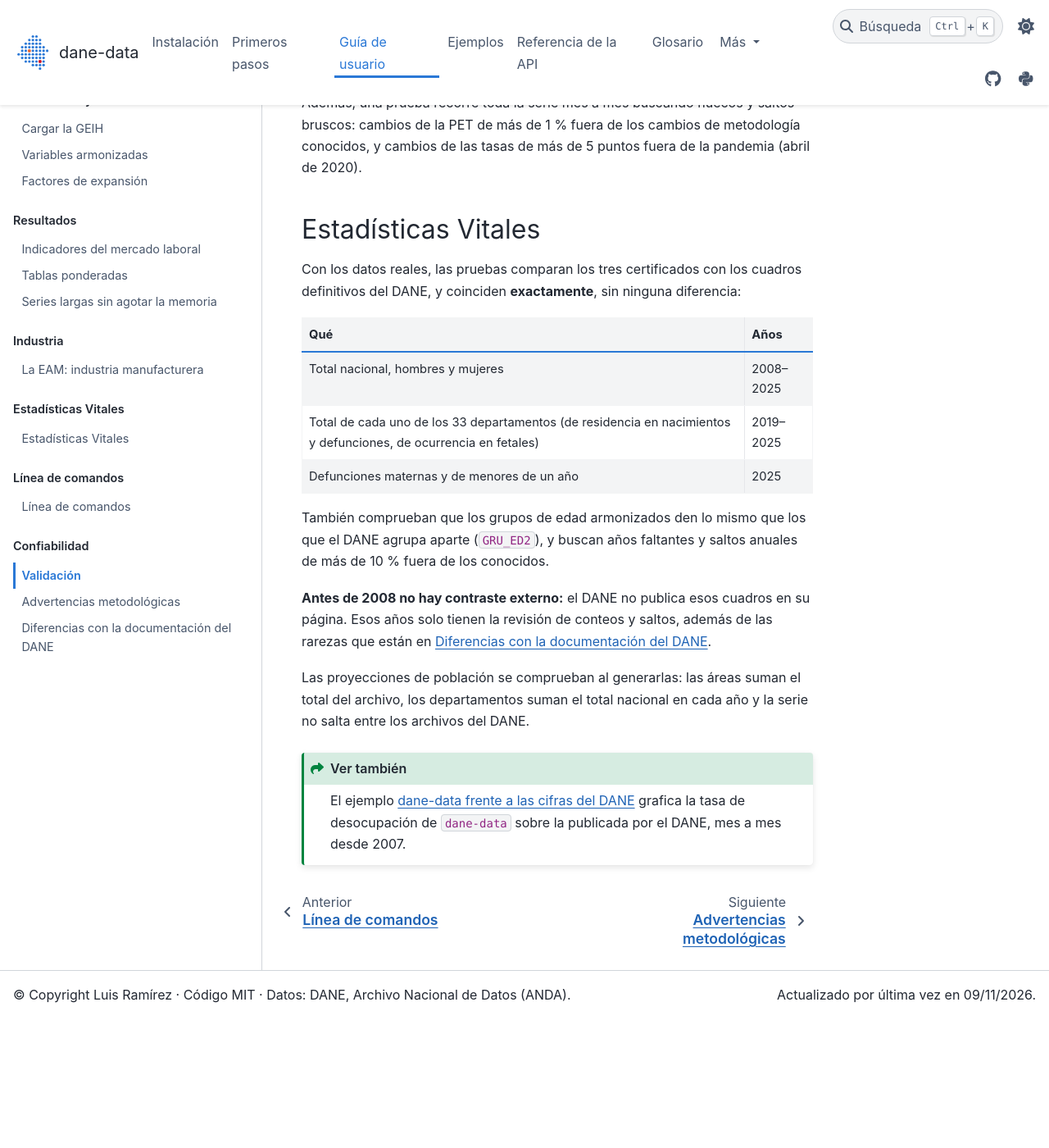
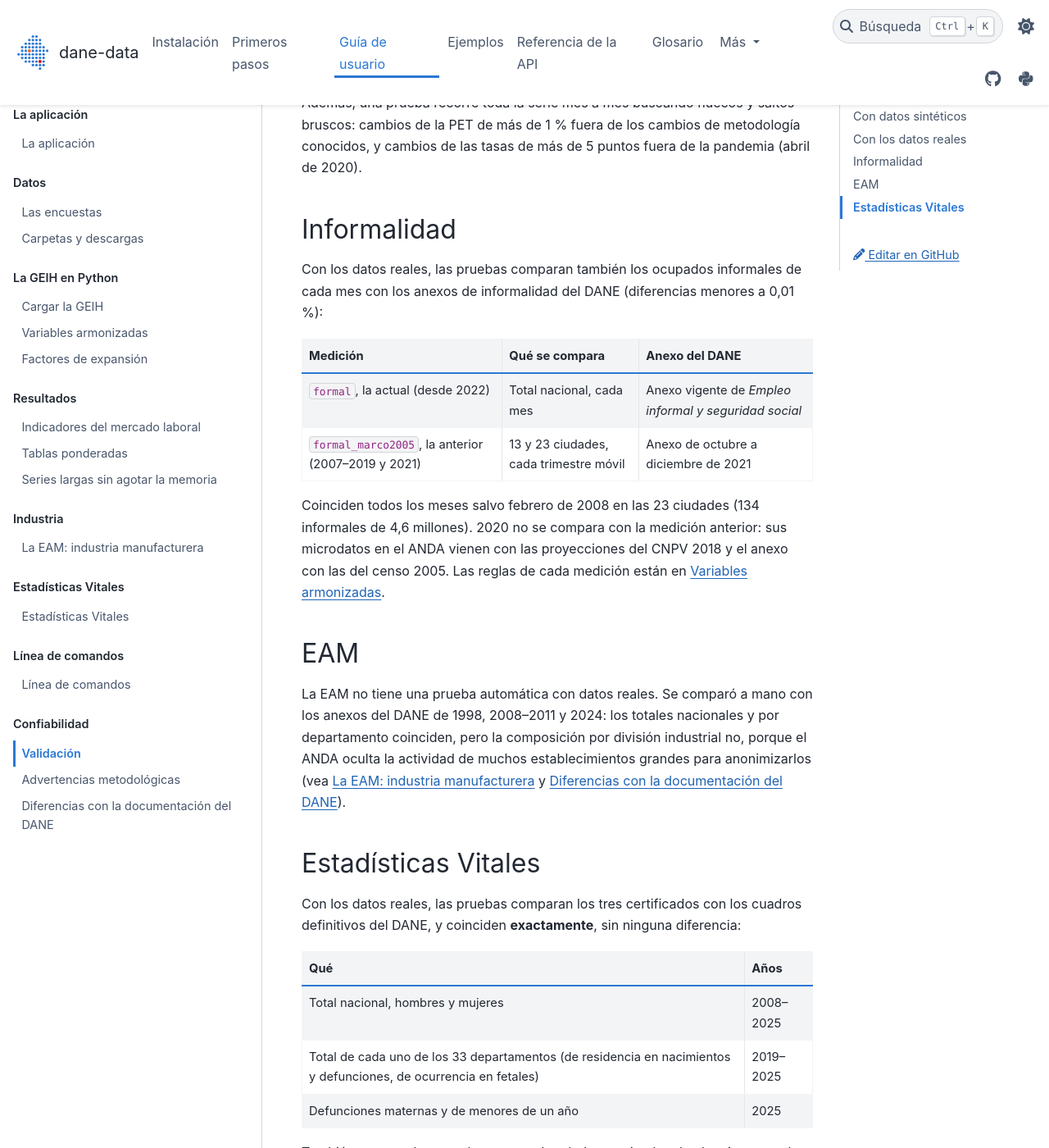
Before and after one commit to IntegralIndefinida/DANE-data, a Sphinx documentation site: the page built from docs/guia/validacion.md, in a window 1280 px wide and 1400 px high, scrolled down 1171 px. Shown: the whole window at 82% size. Built offline with Sphinx 7.4.7 and the PyData theme 0.15.4, drawn with Linux system fonts in a browser that asks for light colours; before the commit the page ends 2413 px from its top, so only the background shows below that.

Commit message:
Contar en la validación las pruebas de informalidad y la comparación de la EAM

```diff
--- a/docs/guia/validacion.md
+++ b/docs/guia/validacion.md
@@ -35,6 +35,26 @@ Además, una prueba recorre toda la serie mes a mes buscando huecos y saltos bru
 más de 1 % fuera de los cambios de metodología conocidos, y cambios de las tasas de más de 5 puntos fuera de
 la pandemia (abril de 2020).
 
+## Informalidad
+
+Con los datos reales, las pruebas comparan también los ocupados informales de cada mes con los anexos de informalidad
+del DANE (diferencias menores a 0,01 %):
+
+| Medición | Qué se compara | Anexo del DANE |
+|---|---|---|
+| `formal`, la actual (desde 2022) | Total nacional, cada mes | Anexo vigente de *Empleo informal y seguridad social* |
+| `formal_marco2005`, la anterior (2007–2019 y 2021) | 13 y 23 ciudades, cada trimestre móvil | Anexo de octubre a diciembre de 2021 |
+
+Coinciden todos los meses salvo febrero de 2008 en las 23 ciudades (134 informales de 4,6 millones). 2020 no se compara
+con la medición anterior: sus microdatos en el ANDA vienen con las proyecciones del CNPV 2018 y el anexo con las del
+censo 2005. Las reglas de cada medición están en {doc}`variables`.
+
+## EAM
+
+La EAM no tiene una prueba automática con datos reales. Se comparó a mano con los anexos del DANE de 1998, 2008–2011
+y 2024: los totales nacionales y por departamento coinciden, pero la composición por división industrial no, porque
+el ANDA oculta la actividad de muchos establecimientos grandes para anonimizarlos (vea {doc}`eam` y {doc}`diferencias`).
+
 ## Estadísticas Vitales
 
 Con los datos reales, las pruebas comparan los tres certificados con los cuadros definitivos del DANE, y coinciden
```
